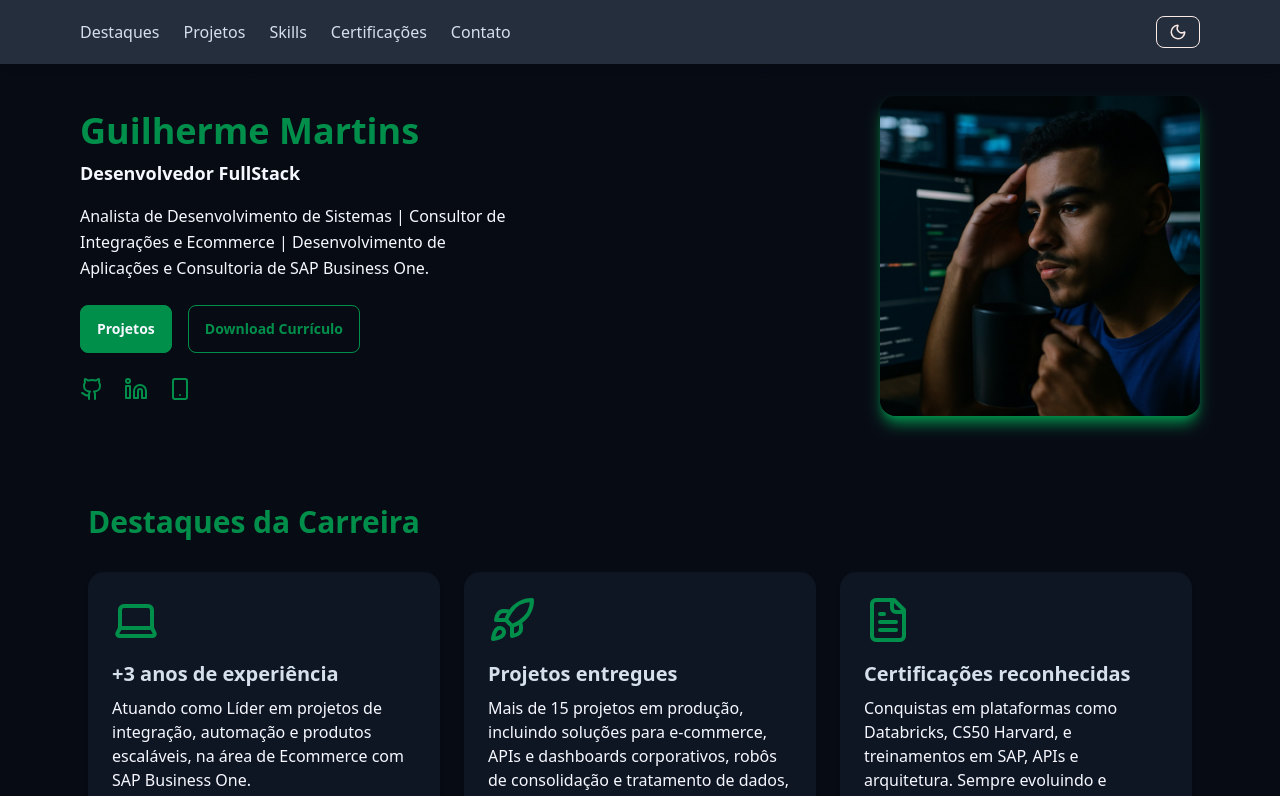
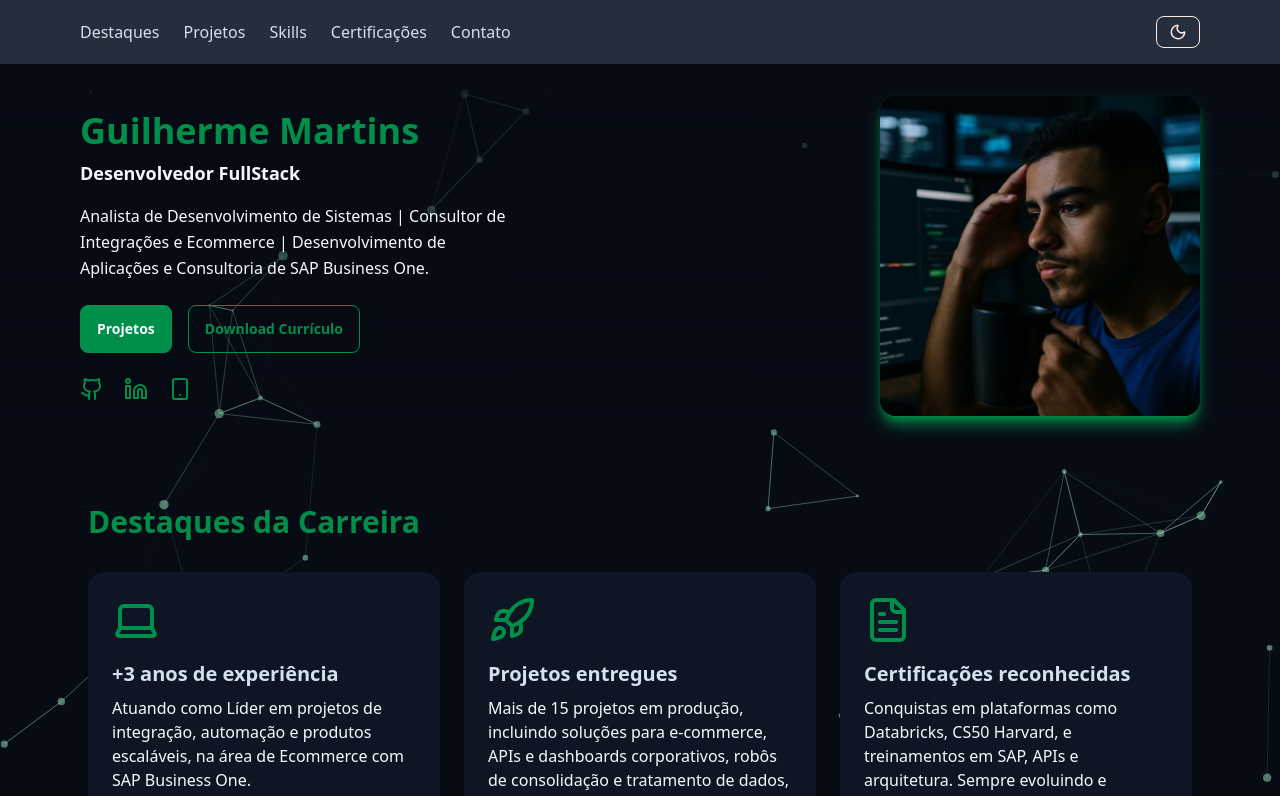
Before and after one commit to Guih-henriqueee/MartinsDevelop, a React (Vite) app: page / in a window 1280 px wide. Shown: the top 796 px of the page. Built offline with nearby package versions, Linux system fonts and the light colour scheme.

Commit message:
FEAT: Implemented the particles effect into background

```diff
--- a/index.html
+++ b/index.html
@@ -8,6 +8,5 @@
   <body>
     <div id="root"></div>
     <script type="module" src="/src/main.tsx"></script>
-    <script src="https://unpkg.com/scrollreveal"></script>
-  </body>
+    </body>
 </html>
--- a/package.json
+++ b/package.json
@@ -9,8 +9,12 @@
   },
   "dependencies": {
     "@tailwindcss/vite": "^4.1.11",
+    "@tsparticles/engine": "^3.8.1",
+    "@tsparticles/react": "^3.0.0",
+    "@tsparticles/slim": "^3.8.1",
     "class-variance-authority": "^0.7.1",
     "clsx": "^2.1.1",
+    "install": "^0.13.0",
     "lucide-react": "^0.525.0",
     "react": "^18.2.0",
     "react-dom": "^18.2.0",
--- a/src/components/Header.tsx
+++ b/src/components/Header.tsx
@@ -1,7 +1,6 @@
 import React, { useState, useEffect } from "react";
 import { Github, Linkedin, Smartphone, Moon, Sun, Menu } from "lucide-react";
 import { scrollHeader } from "../utils/ScrollReveal";
-
 const Header = () => {
   const [theme, setTheme] = useState<"light" | "dark">("dark");
   const [isMenuOpen, setIsMenuOpen] = useState(false);
@@ -26,6 +25,7 @@ const Header = () => {
 
   return (
     <header className="relative bg-gradient-to-b from-base-100 to-transparent text-base-content">
+
       <div className="fixed top-0 left-0 w-full z-50 bg-neutral backdrop-blur shadow-md">
         <div className="max-w-6xl mx-auto px-4 py-4 flex justify-between items-center">
           <div className="md:hidden">
--- a/src/pages/App.tsx
+++ b/src/pages/App.tsx
@@ -1,4 +1,4 @@
-import React from "react";
+import { useEffect, useState } from "react";
 import Header from "../components/Header";
 import CareerHighlights from "../components/CareerHighlights";
 import Projects from "../components/Projects";
@@ -6,18 +6,36 @@ import Skills from "../components/Skills";
 import Certifications from "../components/Certifications";
 import Contact from "../components/Contact";
 import Footer from "../components/Footer";
-
+import ParticlesBackground from "../utils/Particles";
 
 function App() {
+  const [theme, setTheme] = useState<"light" | "dark">("dark");
+
+  useEffect(() => {
+    const currentTheme = document.documentElement.getAttribute("data-theme") as "light" | "dark";
+    if (currentTheme) setTheme(currentTheme);
+
+    const observer = new MutationObserver(() => {
+      const updatedTheme = document.documentElement.getAttribute("data-theme") as "light" | "dark";
+      if (updatedTheme) setTheme(updatedTheme);
+    });
+
+    observer.observe(document.documentElement, {
+      attributes: true,
+      attributeFilter: ["data-theme"],
+    });
+
+    return () => observer.disconnect();
+  }, []);
+
+  const particleColor = "#9be8c2";
+
   return (
-    <div className="relative min-h-screen text-base-content font-sans">
-      {/* Overlay escuro */}
-      <div className="absolute inset-0 bg-custom-gradient-light dark:bg-custom-gradient-dark opacity-95 pointer-events-none z-0" />
+    <div className="relative min-h-screen text-base-content font-sans overflow-hidden">
+      <ParticlesBackground color={particleColor} />
 
-      {/* Conteúdo acima do overlay */}
-      <div className="relative z-10">
+      <div className="relative">
         <Header />
-
         <main className="max-w-6xl mx-auto px-6 py-12 space-y-24">
           <CareerHighlights />
           <Projects />
@@ -25,9 +43,8 @@ function App() {
           <Certifications />
           <Contact />
         </main>
-
-        <Footer />
       </div>
+      <Footer />
     </div>
   );
 }
--- a/src/styles/globals.css
+++ b/src/styles/globals.css
@@ -7,8 +7,31 @@ html {
 }
 
 .bg-image-overlay {
-  /* background-image: url('../assets/background.jpg'); */
   background-size: cover;
   background-position: center;
   background-repeat: no-repeat;
 }
+
+body {
+  margin: 0;
+}
+
+canvas {
+  display: block;
+}
+
+#particles-container {
+  position: absolute;
+  width: 100%;
+  height: 100%;
+}
+
+.particle-background {
+  position: absolute;
+  width: 100%;
+  height: 100%;
+  overflow: hidden;
+  z-index: -1;
+  top: 0;
+  left: 0;
+}
--- /dev/null
+++ b/src/utils/Particles.tsx
@@ -0,0 +1,113 @@
+import { useEffect, useMemo, useState } from "react";
+import Particles, { initParticlesEngine } from "@tsparticles/react";
+import {
+  type Container,
+  type ISourceOptions,
+  MoveDirection,
+  OutMode,
+} from "@tsparticles/engine";
+import { loadSlim } from "@tsparticles/slim";
+
+interface Props {
+  color: string;
+}
+const ParticlesBackground = ({ color }: Props) => {
+  const [init, setInit] = useState(false);
+
+
+
+  useEffect(() => {
+    initParticlesEngine(async (engine) => {
+      await loadSlim(engine);
+    }).then(() => {
+      setInit(true);
+    });
+  }, []);
+
+  const particlesLoaded = async (container?: Container): Promise<void> => {
+    console.log(container);
+  };
+
+  const options: ISourceOptions = useMemo(
+    () => ({
+      background: {
+
+      },
+      fpsLimit: 120,
+      interactivity: {
+        events: {
+          onClick: {
+            enable: true,
+            mode: "push",
+          },
+          onHover: {
+            enable: true,
+            mode: "repulse",
+          },
+        },
+        modes: {
+          push: {
+            quantity: 4,
+          },
+          repulse: {
+            distance: 200,
+            duration: 0.4,
+          },
+        },
+      },
+      particles: {
+        color: {
+          value: color,
+        },
+        links: {
+          color: color,
+          distance: 150,
+          enable: true,
+          opacity: 0.5,
+          width: 1,
+        },
+        move: {
+          direction: MoveDirection.none,
+          enable: true,
+          outModes: {
+            default: OutMode.out,
+          },
+          random: false,
+          speed: 2,
+          straight: false,
+        },
+        number: {
+          density: {
+            enable: true,
+          },
+          value: 80,
+        },
+        opacity: {
+          value: 0.5,
+        },
+        shape: {
+          type: "circle",
+        },
+        size: {
+          value: { min: 1, max: 5 },
+        },
+      },
+      detectRetina: true,
+    }),
+    [],
+  );
+
+  if (init) {
+    return (
+      <Particles
+        id="tsparticles"
+        particlesLoaded={particlesLoaded}
+        options={options}
+      />
+    );
+  }
+
+  return <></>;
+};
+
+export default ParticlesBackground;
--- a/tailwind.config.js
+++ b/tailwind.config.js
@@ -11,6 +11,8 @@ const config = {
     themes: [
       {
         light: {
+
+          "custom-gradient-light": "linear-gradient(to bottom, rgba(255,255,255,0.85), rgba(255,255,255,0.9))",
           "base-100": "oklch(100% 0 0)",
           "base-200": "oklch(93% 0 0)",
           "base-300": "oklch(86% 0 0)",
@@ -42,7 +44,8 @@ const config = {
 
         },
 
-      dark: {
+        dark: {
+          "custom-gradient-dark": "linear-gradient(to bottom, rgba(0,0,0,0.85), rgba(0,0,0,0.95))",
           "base-100": "oklch(15% 0.02 260)",      // fundo escuro suave
           "base-200": "oklch(20% 0.03 260)",      // fundo um pouco mais claro
           "base-300": "oklch(25% 0.04 260)",      // mais claro ainda para bordas, cards
```
Also changed, not shown: 1 other file (tests, documents, lock files or other folders).
